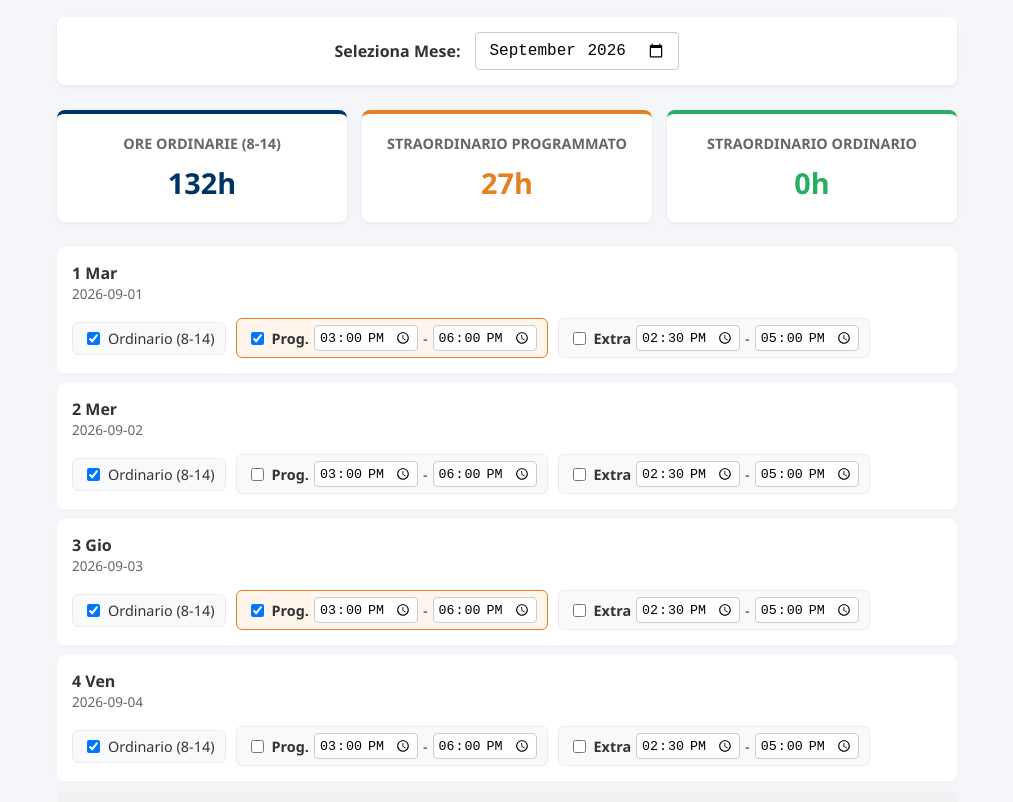
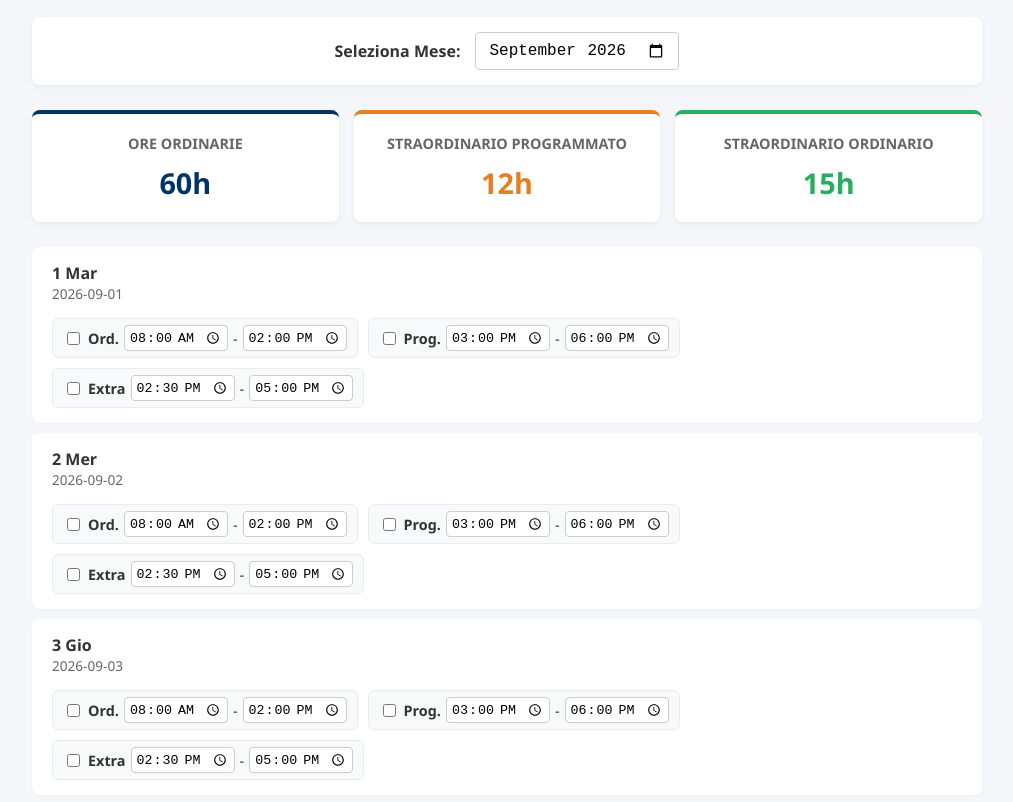
Before and after one commit to dododom1998/Agenda, a plain HTML site: page index.html in a window 1280 px wide. Shown: the part 87-889 px from the top of the page, without its empty margins (133-1146 px from the left). Drawn offline with Linux system fonts and the light colour scheme.

Commit message:
Update index.html

```diff
--- a/index.html
+++ b/index.html
@@ -24,7 +24,7 @@
         }
 
         .container {
-            max-width: 900px;
+            max-width: 950px;
             margin: 0 auto;
         }
 
@@ -90,7 +90,7 @@
         .card.prog .value { color: var(--accent-prog); }
         .card.straord .value { color: var(--accent-straord); }
 
-        /* Days Table */
+        /* Days List */
         .days-list {
             display: flex;
             flex-direction: column;
@@ -107,11 +107,17 @@
             align-items: center;
             justify-content: space-between;
             gap: 15px;
+            border-left: 5px solid transparent;
         }
 
+        /* Stile differenziato per il fine settimana */
         .day-row.weekend {
-            background: #f0f0f0;
-            opacity: 0.7;
+            background-color: #fff3e0;
+            border-left-color: #f39c12;
+        }
+
+        .day-row.weekend .day-info {
+            color: #d35400;
         }
 
         .day-info {
@@ -144,6 +150,11 @@
             border: 1px solid #e9ecef;
         }
 
+        .shift-block.active-ord {
+            background: #ebf5fb;
+            border-color: var(--secondary);
+        }
+
         .shift-block.active-prog {
             background: #fef5ec;
             border-color: var(--accent-prog);
@@ -165,7 +176,7 @@
             user-select: none;
         }
 
-        @media (max-width: 600px) {
+        @media (max-width: 700px) {
             .day-row {
                 flex-direction: column;
                 align-items: flex-start;
@@ -191,7 +202,7 @@
     <!-- Dashboard Riepilogo Ore -->
     <div class="summary-cards">
         <div class="card">
-            <h3>Ore Ordinarie (8-14)</h3>
+            <h3>Ore Ordinarie</h3>
             <div class="value" id="totalOrd">0h</div>
         </div>
         <div class="card prog">
@@ -209,12 +220,11 @@
 </div>
 
 <script>
-    // Inizializza mese corrente se non selezionato
+    // Inizializza mese corrente
     const today = new Date();
     const monthPicker = document.getElementById('monthSelect');
     monthPicker.value = `${today.getFullYear()}-${String(today.getMonth() + 1).padStart(2, '0')}`;
 
-    // Chiave localStorage
     function getStorageKey(dateStr) {
         return `agenda_shift_${dateStr}`;
     }
@@ -235,16 +245,15 @@
             const dayOfWeek = currentDate.getDay(); // 0 = Dom, 1 = Lun, ..., 6 = Sab
             const dateStr = `${year}-${String(month).padStart(2, '0')}-${String(day).padStart(2, '0')}`;
 
-            // Nomi dei giorni
             const dayNames = ['Domenica', 'Lunedì', 'Martedì', 'Mercoledì', 'Giovedì', 'Venerdì', 'Sabato'];
             const isWeekend = (dayOfWeek === 0 || dayOfWeek === 6);
 
             // Carica dati salvati o imposta defaults
-            const savedData = JSON.parse(localStorage.getItem(getStorageKey(dateStr))) || getDefaults(dayOfWeek);
+            const savedData = JSON.parse(localStorage.getItem(getStorageKey(dateStr))) || getDefaults(dayOfWeek, year, month, day);
 
             // Calcolo ore
-            if (savedData.baseActive && !isWeekend) {
-                sumOrdMinutes += calculateMinutes('08:00', '14:00');
+            if (savedData.baseActive) {
+                sumOrdMinutes += calculateMinutes(savedData.baseStart, savedData.baseEnd);
             }
 
             if (savedData.progActive) {
@@ -266,13 +275,17 @@
                 </div>
 
                 <div class="shift-group">
-                    <!-- Turno Base -->
-                    ${!isWeekend ? `
-                    <div class="shift-block">
+                    <!-- Turno Base / Ordinario -->
+                    <div class="shift-block ${savedData.baseActive ? 'active-ord' : ''}">
                         <input type="checkbox" id="base_${dateStr}" ${savedData.baseActive ? 'checked' : ''}
                             onchange="updateShift('${dateStr}', 'baseActive', this.checked)">
-                        <label for="base_${dateStr}">Ordinario (8-14)</label>
-                    </div>` : '<div class="shift-block">Riposo</div>'}
+                        <label for="base_${dateStr}"><strong>Ord.</strong></label>
+                        <input type="time" value="${savedData.baseStart}"
+                            onchange="updateShift('${dateStr}', 'baseStart', this.value)">
+                        -
+                        <input type="time" value="${savedData.baseEnd}"
+                            onchange="updateShift('${dateStr}', 'baseEnd', this.value)">
+                    </div>
 
                     <!-- Straordinario Programmato -->
                     <div class="shift-block ${savedData.progActive ? 'active-prog' : ''}">
@@ -310,28 +323,48 @@
     }
 
     // Default per giorno della settimana
-    function getDefaults(dayOfWeek) {
+    function getDefaults(dayOfWeek, year, month, day) {
         const isWeekend = (dayOfWeek === 0 || dayOfWeek === 6);
 
-        // Di base: Martedì (2) e Giovedì (4) attivo Programmato
+        // Se siamo a Settembre 2026 prima del 17, imposta tutto disattivato
+        if (year === 2026 && month === 9 && day < 17) {
+            return {
+                baseActive: false,
+                baseStart: '08:00',
+                baseEnd: '14:00',
+                progActive: false,
+                progStart: '15:00',
+                progEnd: '18:00',
+                extraActive: false,
+                extraStart: '14:30',
+                extraEnd: '17:00'
+            };
+        }
+
+        // Martedì (2) e Giovedì (4) attivo Programmato
         const isProgDay = (dayOfWeek === 2 || dayOfWeek === 4);
 
-        // Di base: Lunedì (1), Mercoledì (3), Venerdì (5) suggerito Extra
+        // Lunedì (1), Mercoledì (3), Venerdì (5) attivo Extra
         const isExtraDay = (dayOfWeek === 1 || dayOfWeek === 3 || dayOfWeek === 5);
 
         return {
             baseActive: !isWeekend,
+            baseStart: '08:00',
+            baseEnd: '14:00',
+
             progActive: isProgDay,
             progStart: '15:00',
             progEnd: '18:00',
-            extraActive: false, // Lasciato deselezionato per default per conferma giornaliera
+
+            extraActive: isExtraDay,
             extraStart: '14:30',
             extraEnd: '17:00'
         };
     }
 
     function updateShift(dateStr, key, value) {
-        const current = JSON.parse(localStorage.getItem(getStorageKey(dateStr))) || getDefaults(new Date(dateStr).getDay());
+        const [year, month, day] = dateStr.split('-').map(Number);
+        const current = JSON.parse(localStorage.getItem(getStorageKey(dateStr))) || getDefaults(new Date(dateStr).getDay(), year, month, day);
         current[key] = value;
         localStorage.setItem(getStorageKey(dateStr), JSON.stringify(current));
         renderCalendar();
@@ -351,7 +384,6 @@
         return m > 0 ? `${h}h ${m}m` : `${h}h`;
     }
 
-    // Avvio al caricamento della pagina
     renderCalendar();
 </script>
 
```
